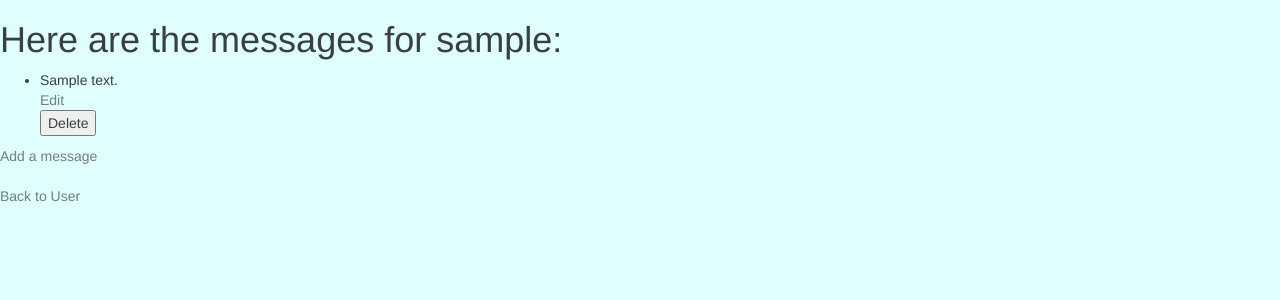
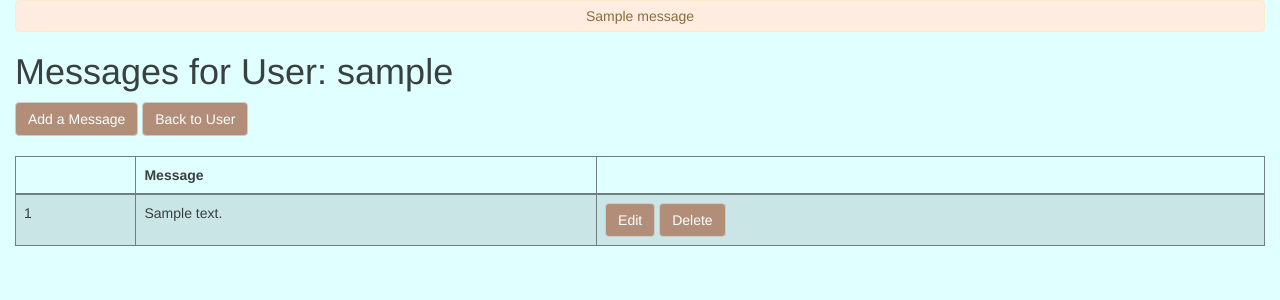
Before and after one commit to juliahazer/user-crud-app, a Flask app: page /users/1/messages in a window 1280 px wide. Shown: the top 300 px of the page. Run offline with Flask 2, Linux system fonts and the light colour scheme; tables that the repository leaves empty hold one stand-in row (values such as "Sample post"); one stand-in notice (Sample message) is shown; some libraries are stand-ins or nearby versions.

Commit message:
reworked messages section

```diff
--- a/app.py
+++ b/app.py
@@ -128,13 +128,7 @@ def new():
 
 @app.route('/users/<int:user_id>/messages')
 def msg_index(user_id):
-  # if request.method == "POST":
-  #   new_msg = Message(request.form['msg_text'], user_id)
-  #   db.session.add(new_msg)
-  #   db.session.commit()
-  #   return redirect(url_for('msg_index', user_id=user_id))
-
-  #else just list the messages
+  #list the messages
   user = User.query.get(user_id)
   messages = user.messages
   return render_template('msgs/index.html', messages=messages, user=user)
@@ -148,41 +142,43 @@ def msg_new(user_id):
     new_msg = Message(msg_form.msg_text.data, user_id)
     db.session.add(new_msg)
     db.session.commit()
+    flash('You added the message: "' + msg_form.msg_text.data + '"')
     return redirect(url_for('msg_index', user_id=user_id))
 
   return render_template('msgs/new.html', user=user, form=msg_form)
 
-@app.route('/users/<int:user_id>/messages/<int:msg_id>', methods=['GET', 'DELETE'])
+@app.route('/users/<int:user_id>/messages/<int:msg_id>', methods=['PATCH', 'DELETE'])
 def msg_show(user_id,msg_id):
-  user = User.query.get(user_id)
-  message = Message.query.get(msg_id)
+  user = User.query.get_or_404(user_id)
+  selected_message = Message.query.get_or_404(msg_id)
+  form = MessageForm(request.form, obj=selected_message)
+
+  #if updating the user & form validates...
+  if request.method == b'PATCH' and form.validate():
+      form.populate_obj(selected_message)
+      db.session.add(selected_message)
+      db.session.commit()
+      flash('You edited the message. "' + selected_message.msg_text + '"')
+      return redirect(url_for('msg_index', user_id= user.id))
+
+  #if form isn't validating...
+  elif request.method == b'PATCH':
+      return render_template('msgs/edit.html', user_id=user.id, msg_id=selected_message.id, form=form)
 
   #delete message
   if request.method == b'DELETE':
-    db.session.delete(message)
+    db.session.delete(selected_message)
     db.session.commit()
+    flash('You deleted the message: "' + selected_message.msg_text + '"')
     return redirect(url_for('msg_index', user_id=user.id))
 
-  #else, show the message
-  return render_template('msgs/show.html', user=user, message=message)
-
-@app.route('/users/<int:user_id>/messages/<int:msg_id>/edit', methods=['GET', 'PATCH'])
+@app.route('/users/<int:user_id>/messages/<int:msg_id>/edit')
 def msg_edit(user_id, msg_id):
   user = User.query.get(user_id)
-  message = Message.query.get(msg_id)
-  # msg_form = MessageForm(request.form)
+  selected_message = Message.query.get(msg_id)
+  msg_form = MessageForm(request.form, obj=selected_message)
 
-  #update message
-  if request.method == b'PATCH':
-    message.msg_text = request.form['msg_text']
-    db.session.add(message)
-    db.session.commit()
-    return redirect(url_for('msg_index', user_id = user.id))
-
-  form = MessageForm(obj=message)
-  form.populate_obj(message)
-
-  return render_template('msgs/edit.html', user=user, message=message, form=form)
+  return render_template('msgs/edit.html', user=user, message=selected_message, form=msg_form)
 
 # If we are in production, make sure we DO NOT use the debug mode
 if os.environ.get('ENV') == 'production':
--- a/forms.py
+++ b/forms.py
@@ -14,4 +14,4 @@ class UserForm(FlaskForm): #this is inheriting from FlaskForm class
   last_name = StringField('Last Name', validators =[Length(min=1)])
 
 class MessageForm(FlaskForm):
-  msg_text = TextAreaField('Message', validators = [Length(min=1, max=100)], render_kw={"rows": 10, "cols": 80})
+  msg_text = TextAreaField('Message', validators = [Length(min=1, max=100)], render_kw={"rows": 5, "cols": 40})
--- a/static/style.css
+++ b/static/style.css
@@ -1,6 +1,10 @@
 body {
   color: #384040; /*#724C36;*/
   background-color: #E0FFFF;
+}
+
+a {
+  color: #707F7F
 }
 
 .alert {
@@ -43,6 +47,6 @@ tr.odd td {
     border-color: #707F7F;
 }
 
-a {
-  color: #707F7F
+.messageField {
+  display: inline-block;
 }
--- a/templates/edit.html
+++ b/templates/edit.html
@@ -1,7 +1,7 @@
 {% extends 'base.html' %}
 
 {% block title %}
-Edit User
+User: Edit
 {% endblock %}
 
 {% block content %}
--- a/templates/index.html
+++ b/templates/index.html
@@ -13,7 +13,7 @@ Users
     </div>
   {% endif %}
 
-  <h1>Users List <a class="btn btn-default btnCustom" href="{{url_for('new')}}">Add a user</a></h1>
+  <h1>Users List <a class="btn btn-default btnCustom" href="{{url_for('new')}}">Add a User</a></h1>
   <table class="table table-bordered">
     <thead>
       <tr>
--- a/templates/msgs/index.html
+++ b/templates/msgs/index.html
@@ -5,22 +5,58 @@ Messages: {{user.username}}
 {% endblock %}
 
 {% block content %}
+<div class="container-fluid">
+  {% if get_flashed_messages() %}
+    <div class="alert alert-warning">
+      {% for msg in get_flashed_messages() %}
+        <p class="text-center">{{ msg }}</p>
+      {% endfor %}
+    </div>
+  {% endif %}
+  <h1>Messages for User: {{user.username}}</h1>
+</div>
 
-<h1>Here are the messages for {{user.username}}:</h1>
-<ul>
-{% for message in messages %}
-  <li>{{message.msg_text}}<br>
-  <a href="{{url_for('msg_edit', user_id=user.id, msg_id=message.id)}}">Edit</a>
-  <form action="{{url_for('msg_show', user_id=user.id, msg_id=message.id)}}?_method=DELETE" method="POST">
-    <input type="submit" value="Delete">
-  </form>
-{% endfor %}
-</ul>
+<div class="container-fluid">
+    <a class="btn btn-default btnCustom" href="{{url_for('msg_new', user_id=user.id)}}">
+      Add a Message
+    </a>
+    <a class="btn btn-default btnCustom" href="{{url_for('show', user_id=user.id)}}">
+      Back to User
+    </a>
+</div>
 
-<a href="{{url_for('msg_new', user_id=user.id)}}">Add a message</a>
+<br>
 
-<br><br>
-
-<a href="{{url_for('show', user_id=user.id)}}">Back to User</a>
-
+<div class="container-fluid">
+  {% if messages.all() == [] %}
+    <p>There are no messages for this user.</p>
+  {% endif %}
+  {% if messages.all() != [] %}
+    <table class="table table-bordered">
+      <thead>
+        <tr>
+          <th></th>
+          <th>Message</th>
+          <th></th>
+        </tr>
+      </thead>
+      <tbody>
+        {% for message in messages %}
+          <tr class="{{ loop.cycle('odd', 'even') }}">
+            <td>{{ loop.index }}</td>
+            <td>{{  message.msg_text  }}</td>
+            <td>
+              <form action="{{url_for('msg_show', user_id=user.id, msg_id=message.id)}}?_method=DELETE" method="POST">
+                <a class="btn btn-default btnCustom" href="{{url_for('msg_edit', user_id=user.id, msg_id=message.id)}}">
+                  Edit
+                </a>
+                <input class="btn btn-default btnCustom" type="submit" value="Delete">
+              </form>
+            </td>
+          </tr>
+        {% endfor %}
+      </tbody>
+    </table>
+  {% endif %}
+</div>
 {% endblock %}
--- a/templates/new.html
+++ b/templates/new.html
@@ -1,7 +1,7 @@
 {% extends 'base.html' %}
 
 {% block title %}
-New User
+User: Add
 {% endblock %}
 
 {% block content %}
--- a/templates/show.html
+++ b/templates/show.html
@@ -1,7 +1,7 @@
 {% extends 'base.html' %}
 
 {% block title %}
-Show User
+User Details
 {% endblock %}
 
 {% block content %}
@@ -52,7 +52,7 @@ Show User
       Edit
     </a>
     <input class="btn btn-default btnCustom" type="submit" value="Delete"></input>
-    <a class="btn btn-default btnCustom" href="{{url_for('msg_index', user_id=user.id)}}">User's Messages</a>
+    <a class="btn btn-default btnCustom" href="{{url_for('msg_index', user_id=user.id)}}">See User's Messages</a>
   </form>
 </div>
 
```
Also changed, not shown: templates/msgs/edit.html (+23 -15 lines), templates/msgs/new.html (+22 -10 lines), templates/msgs/show.html (deleted, +0 -9 lines), validators.py (+9 -9 lines).
